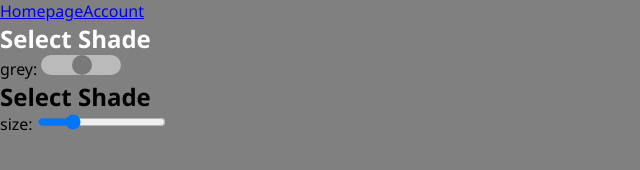
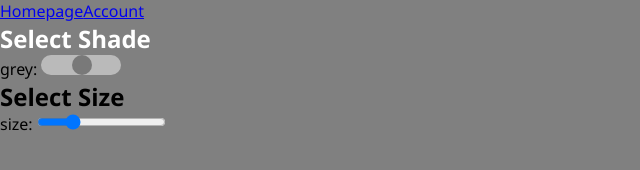
Before and after one commit to Cottom-1993/M47-CodeNation-Final-Project, a React (Create React App) app: page / in a window 1280 px wide. Shown: the top 170 px of the page, without its empty margins (0-640 px from the left). Built offline with nearby package versions, Linux system fonts and the light colour scheme; no server answers.

Commit message:
Update App.js

```diff
--- a/src/App.js
+++ b/src/App.js
@@ -121,7 +121,7 @@ const App = () => {
     <input type="range" id="rangeGrey" class ="slider" defaultValue="128" min="0" max="255" onChange={() => changeShade() }/>
 
  {/*Text Resizer*/}
-    <h2 id = "sizetext">Select Shade<span id ="sizeOutput"></span></h2>
+    <h2 id = "sizetext">Select Size<span id ="sizeOutput"></span></h2>
     <libel>size: </libel>
     <input type="range" id="rangeSize" class ="slider" defaultValue="20" min="10" max="50" step="5" onChange={() => changeSize() }/>
 
```
